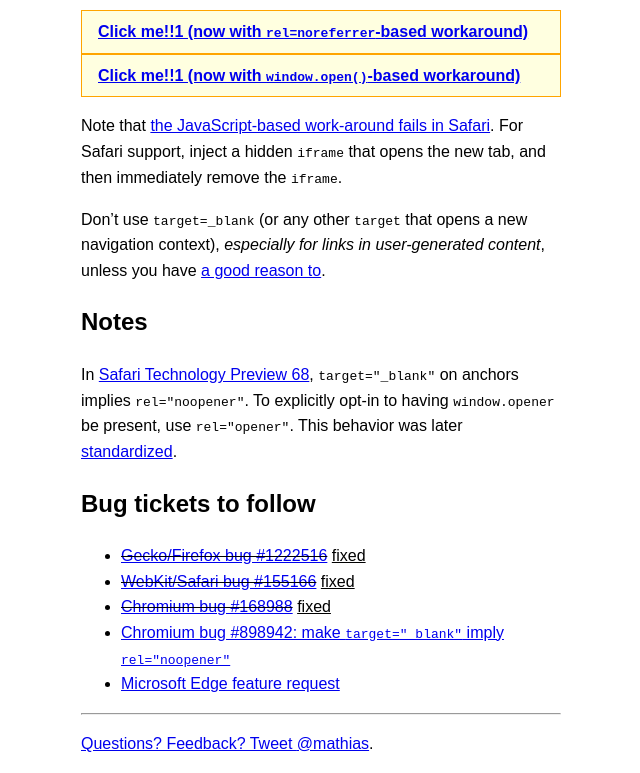
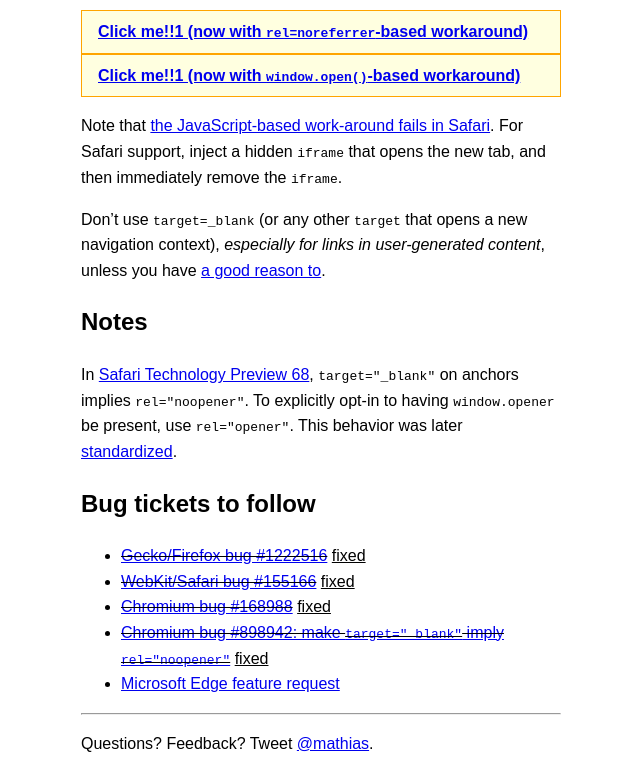
Before and after one commit to mathiasbynens/rel-noopener, a plain HTML site: page index.html in a window 1280 px wide. Shown: the part 1442-2215 px from the top of the page, without its empty margins (319-959 px from the left). Drawn offline with Linux system fonts and the light colour scheme.

Commit message:
Mark Chromium bug as fixed

```diff
--- a/index.html
+++ b/index.html
@@ -41,8 +41,8 @@ otherWindow.location = url;</code></pre>
 	<li><del><a href="https://bugzilla.mozilla.org/show_bug.cgi?id=1222516">Gecko/Firefox bug #1222516</a></del> <ins>fixed</ins>
 	<li><del><a href="https://bugs.webkit.org/show_bug.cgi?id=155166">WebKit/Safari bug #155166</a></del> <ins>fixed</ins>
 	<li><del><a href="https://bugs.chromium.org/p/chromium/issues/detail?id=168988">Chromium bug #168988</a></del> <ins>fixed</ins>
-	<li><a href="https://bugs.chromium.org/p/chromium/issues/detail?id=898942">Chromium bug #898942: make <code>target="_blank"</code> imply <code>rel="noopener"</code></a>
-	<li><a href="https://wpdev.uservoice.com/forums/257854-microsoft-edge-developer/suggestions/12942405-implement-rel-noopener">Microsoft Edge feature request</del>
+	<li><del><a href="https://bugs.chromium.org/p/chromium/issues/detail?id=898942">Chromium bug #898942: make <code>target="_blank"</code> imply <code>rel="noopener"</code></del></a> <ins>fixed</ins>
+	<li><a href="https://wpdev.uservoice.com/forums/257854-microsoft-edge-developer/suggestions/12942405-implement-rel-noopener">Microsoft Edge feature request</a></del>
 </ul>
 <hr>
 <p>Questions? Feedback? Tweet <a href="https://twitter.com/mathias" rel="nofollow">@mathias</a>.
```
